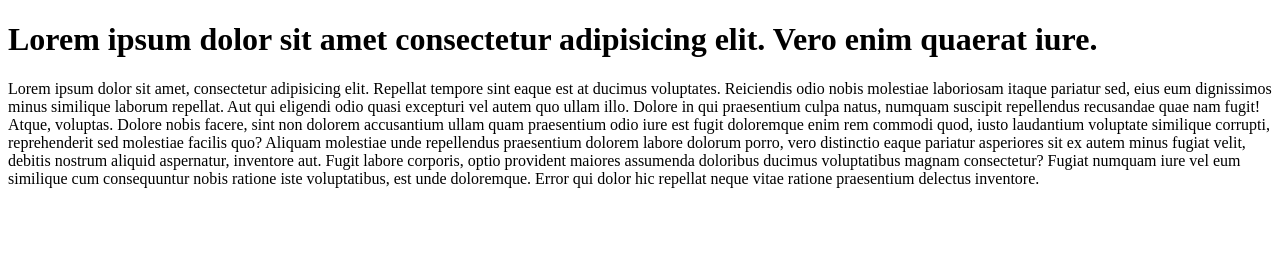
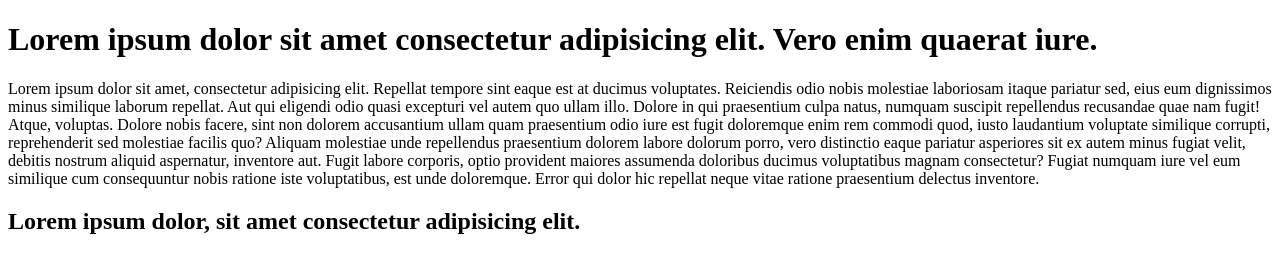
Before and after one commit to SabineLouisJean/Cours5, a plain HTML site: page Cours5/index.html in a window 1280 px wide. Drawn offline with Linux system fonts and the light colour scheme.

Commit message:
Changement dev2 1

```diff
--- a/Cours5/index.html
+++ b/Cours5/index.html
@@ -8,5 +8,7 @@
 <body>
     <h1>Lorem ipsum dolor sit amet consectetur adipisicing elit. Vero enim quaerat iure.</h1>
     <p>Lorem ipsum dolor sit amet, consectetur adipisicing elit. Repellat tempore sint eaque est at ducimus voluptates. Reiciendis odio nobis molestiae laboriosam itaque pariatur sed, eius eum dignissimos minus similique laborum repellat. Aut qui eligendi odio quasi excepturi vel autem quo ullam illo. Dolore in qui praesentium culpa natus, numquam suscipit repellendus recusandae quae nam fugit! Atque, voluptas. Dolore nobis facere, sint non dolorem accusantium ullam quam praesentium odio iure est fugit doloremque enim rem commodi quod, iusto laudantium voluptate similique corrupti, reprehenderit sed molestiae facilis quo? Aliquam molestiae unde repellendus praesentium dolorem labore dolorum porro, vero distinctio eaque pariatur asperiores sit ex autem minus fugiat velit, debitis nostrum aliquid aspernatur, inventore aut. Fugit labore corporis, optio provident maiores assumenda doloribus ducimus voluptatibus magnam consectetur? Fugiat numquam iure vel eum similique cum consequuntur nobis ratione iste voluptatibus, est unde doloremque. Error qui dolor hic repellat neque vitae ratione praesentium delectus inventore.</p>
+
+    <h2>Lorem ipsum dolor, sit amet consectetur adipisicing elit.</h2>
 </body>
 </html>
```
